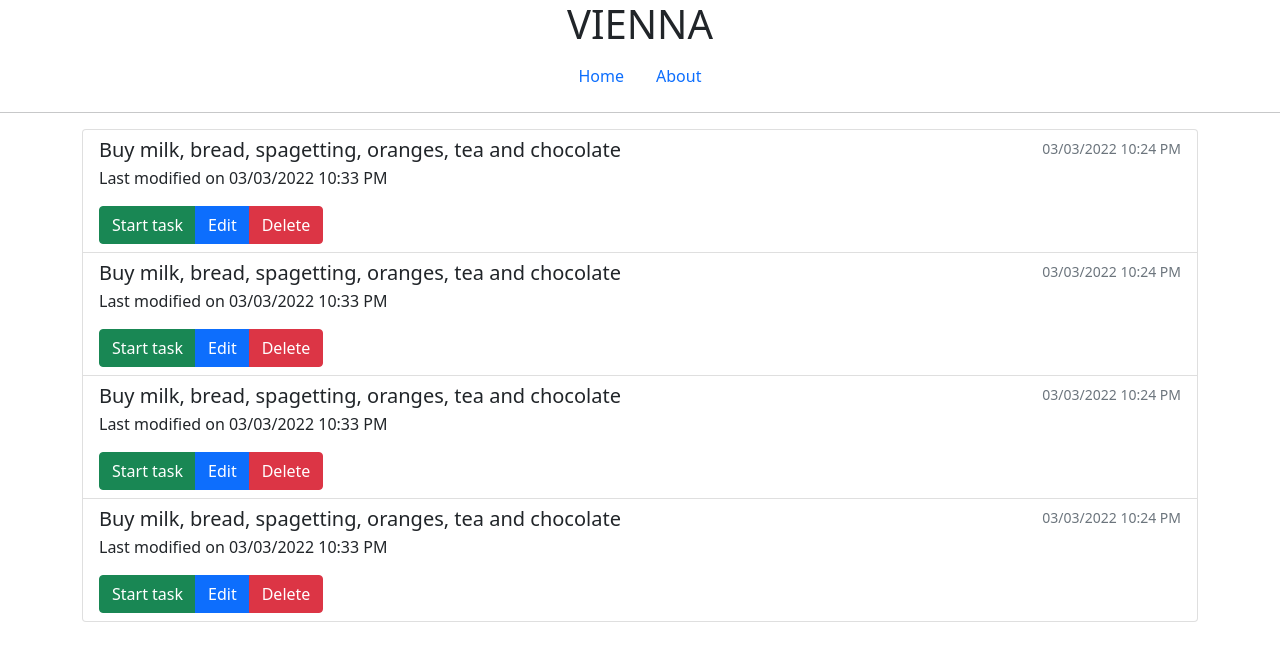
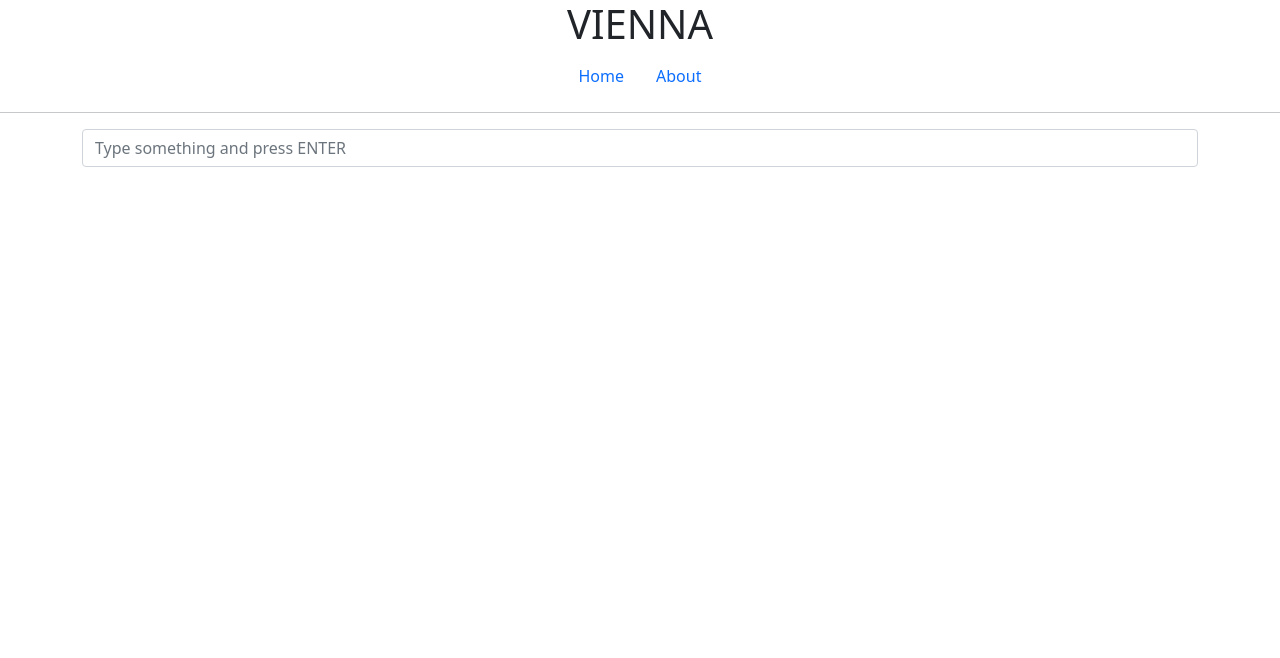
Before and after one commit to the-lee-jackson/vienna, a Vue app: page / in a window 1280 px wide. Shown: the top 658 px of the page. Built offline with nearby package versions, Linux system fonts and the light colour scheme.

Commit message:
#2 - feat: add input element and add functionality to add item to the list

```diff
--- a/src/components/TodoItemComponent.vue
+++ b/src/components/TodoItemComponent.vue
@@ -1,14 +1,26 @@
+<script lang="ts">
+export default {
+    props: ['item']
+}
+</script>
+
 <template>
     <a href="#" class="list-group-item list-group-item-action">
         <div class="d-flex w-100 justify-content-between">
-        <h5 class="mb-1">Buy milk, bread, spagetting, oranges, tea and chocolate</h5>
+        <h5 class="mb-1">{{ item.text }} </h5>
         <small class="text-muted">03/03/2022 10:24 PM</small>
         </div>
-        <p>Last modified on 03/03/2022 10:33 PM</p>
-        <div class="btn-group" role="group" aria-label="Basic example">
-            <button type="button" class="btn btn-primary btn-success">Start task</button>
-            <button type="button" class="btn btn-primary">Edit</button>
-            <button type="button" class="btn btn-primary btn-danger">Delete</button>
+        <div class="row">
+            <div class="col">
+                <p>Last modified on 03/03/2022 10:33 PM</p>
+            </div>
+            <div class="col text-end">
+                <div class="btn-group" role="group" aria-label="Basic example">
+                    <button type="button" class="btn btn-primary btn-success">Start task</button>
+                    <button type="button" class="btn btn-primary">Edit</button>
+                    <button type="button" class="btn btn-primary btn-danger">Delete</button>
+                </div>
+            </div>
         </div>
     </a>
 </template>
--- a/src/components/TodoList.vue
+++ b/src/components/TodoList.vue
@@ -1,14 +1,16 @@
 <script setup lang="ts">
 import TodoItemComponent from '@/components/TodoItemComponent.vue';
+
+const props = defineProps({
+    items: Array<any>()
+})
+
 </script>
 
 <template>
     <div class="list-group">
 
-        <TodoItemComponent />
-        <TodoItemComponent />
-        <TodoItemComponent />
-        <TodoItemComponent />
+        <TodoItemComponent :item="item" v-for="item in items" :key="item.id" />
 
     </div>
 </template>
--- a/src/views/HomeView.vue
+++ b/src/views/HomeView.vue
@@ -1,14 +1,39 @@
 <template>
   <main>
     <div class="container">
-      <TodoList />
+      <input @keydown.enter="addItem" v-model="todoText" type="text" class="form-control" placeholder="Type something and press ENTER" aria-label="Todo Item">
+    </div>
+    <div class="container">
+      <TodoList :items="todoStore.todos" />
     </div>
   </main>
 </template>
 
 <script setup lang="ts">
 import { ref } from 'vue'
+import { useTodoStore } from '@/stores/todos';
 import TodoList from '../components/TodoList.vue'
 
+// get a reference to the todo store to use
+let todoStore = useTodoStore()
+
+let todoText = ref('')
+
+/**
+ * verifies that something was typed other than whitespace
+ * and add the value to the list of todos
+ */
+function addItem() {
+  // check to see if we have anything else besides whitespace entered
+  if (todoText.value.trim() === '') return
+
+  // get the value from the input and add it to the store
+  todoStore.addTodoItem(
+    todoText.value.trim() // remove spaces from beginning and end
+  )
+
+  // clear the input value
+  todoText.value = ''
+}
 
 </script>
```
